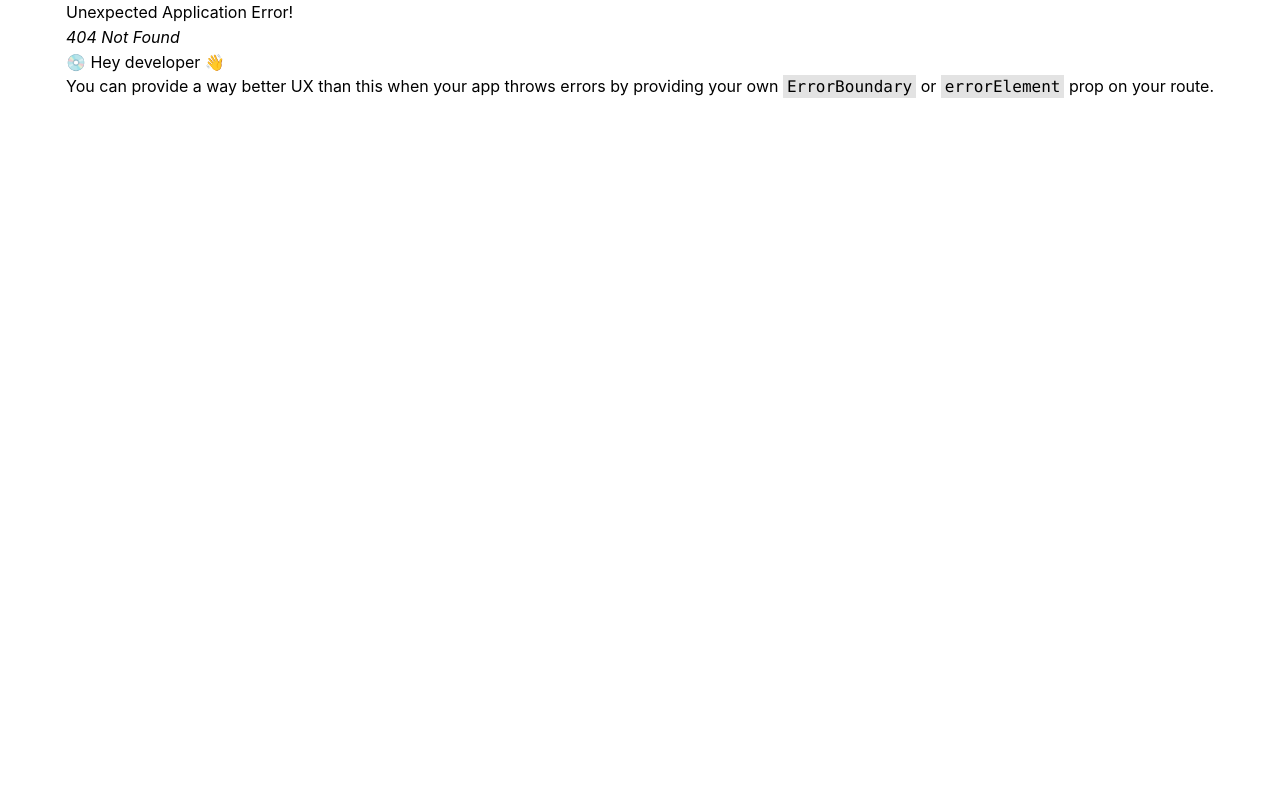
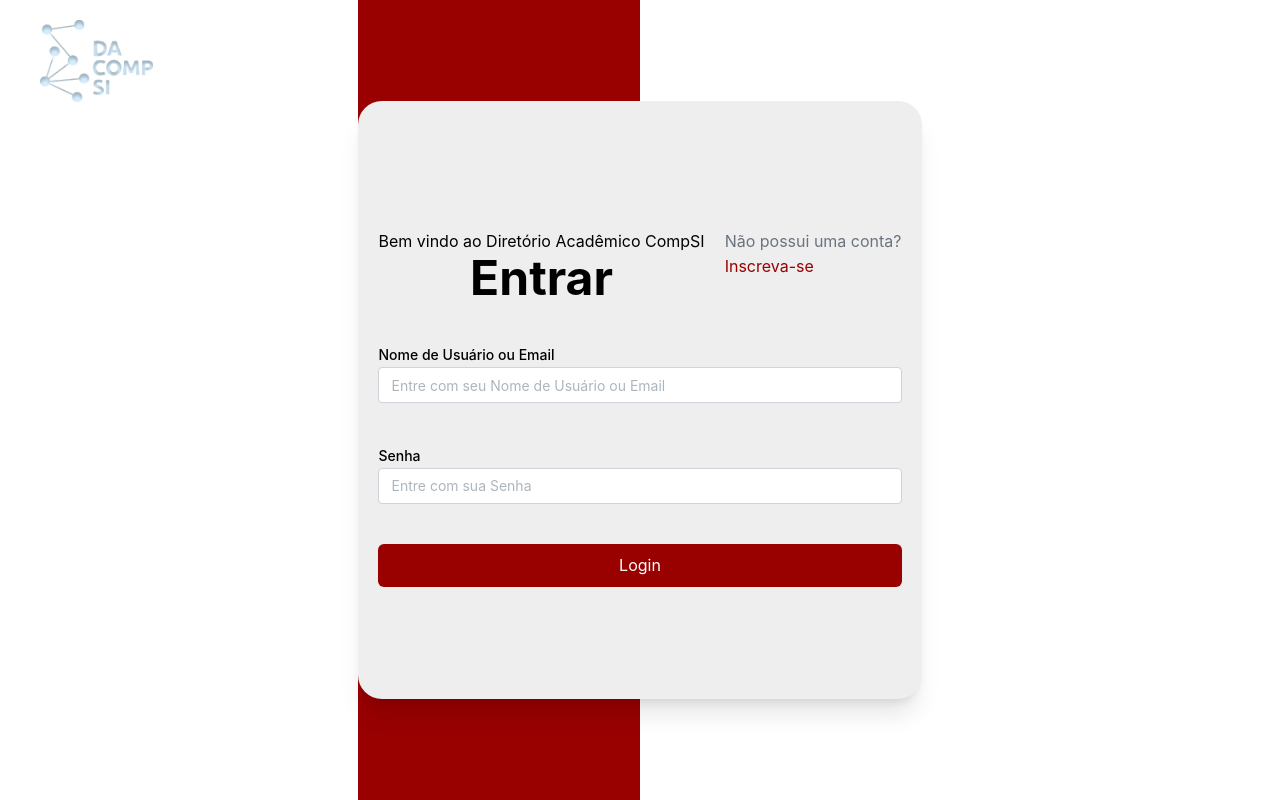
Before and after one commit to Vipigal/dacompsi-web-client, a React (Vite) app: page /login in a window 1280 px wide. Before the commit this address had no page. Built offline with nearby package versions, Linux system fonts and the light colour scheme.

Commit message:
criada base da pagina de login

```diff
--- a/package.json
+++ b/package.json
@@ -10,6 +10,7 @@
     "preview": "vite preview"
   },
   "dependencies": {
+    "@fvilers/disable-react-devtools": "^1.3.0",
     "@mantine/core": "^7.1.2",
     "@mantine/hooks": "^7.1.2",
     "@tabler/icons-react": "^2.38.0",
--- /dev/null
+++ b/src/components/Button.tsx
@@ -0,0 +1,27 @@
+import { ButtonHTMLAttributes, ReactNode } from "react";
+import { twMerge } from "tailwind-merge";
+
+interface IButtonProps extends ButtonHTMLAttributes<HTMLButtonElement> {
+  variant?: "default";
+  className?: string;
+  children?: ReactNode;
+}
+
+export default function Button({
+  variant,
+  className,
+  children,
+  ...rest
+}: IButtonProps) {
+  const mergedClassName = variant
+    ? twMerge(
+        "rounded-md bg-red-dacompsi hover:bg-red-900 text-white py-2 self-center",
+        className
+      )
+    : "";
+  return (
+    <button className={mergedClassName} {...rest}>
+      {children}
+    </button>
+  );
+}
--- a/src/components/Container.tsx
+++ b/src/components/Container.tsx
@@ -2,7 +2,7 @@ import { ReactElement } from "react";
 import { twMerge } from "tailwind-merge";
 
 interface IContainerProps {
-  children: ReactElement[];
+  children: ReactElement[] | ReactElement;
   className?: string;
 }
 
--- a/src/components/Navbar.tsx
+++ b/src/components/Navbar.tsx
@@ -7,7 +7,7 @@ const LOGO_HEIGHT = 150;
 
 export const Navbar = () => {
   return (
-    <nav className="bg-red-dacompsi w-full flex items-center justify-between p-1 pb-1 pr-12 pl-6 h-full">
+    <nav className="bg-red-dacompsi w-full flex items-center justify-between p-1 pb-1 pr-12 pl-6 h-full max-h-[70px]">
       <img
         src={logo_dacompsi}
         alt="logo dacompsi"
@@ -17,7 +17,7 @@ export const Navbar = () => {
       />
       <div className="flex gap-10 justify-center items-center h-full">
         <a
-          href="#da"
+          href="/#da"
           className="h-full hover:border-b hover:border-b-white flex items-center justify-center"
         >
           <span className="text-black hover:text-white transition-all ease-in-out duration-300 hover:scale-105">
@@ -25,7 +25,7 @@ export const Navbar = () => {
           </span>
         </a>
         <a
-          href="#gestao"
+          href="/#gestao"
           className="h-full hover:border-b hover:border-b-white flex items-center justify-center"
         >
           <span className="text-black hover:text-white transition-all ease-in-out duration-300 hover:scale-105">
@@ -33,7 +33,7 @@ export const Navbar = () => {
           </span>
         </a>
         <a
-          href="#ajuda"
+          href="/#ajuda"
           className="h-full hover:border-b hover:border-b-white flex items-center justify-center"
         >
           <span className="text-black hover:text-white transition-all ease-in-out duration-300 hover:scale-105">
--- a/src/config/router.tsx
+++ b/src/config/router.tsx
@@ -1,6 +1,7 @@
 import { createBrowserRouter } from "react-router-dom";
 import App from "../App.tsx";
 import Home from "../pages/Home.tsx";
+import Login from "../pages/Login.tsx";
 
 const router = createBrowserRouter([
   {
@@ -13,6 +14,10 @@ const router = createBrowserRouter([
       },
     ],
   },
+  {
+    path: "/login",
+    element: <Login />,
+  },
 ]);
 
 export default router;
--- a/src/main.tsx
+++ b/src/main.tsx
@@ -5,6 +5,11 @@ import { RouterProvider } from "react-router-dom";
 import router from "./config/router";
 import { MantineProvider } from "@mantine/core";
 import "@mantine/core/styles.css";
+import { disableReactDevTools } from "@fvilers/disable-react-devtools";
+
+if (import.meta.env.PROD) {
+  disableReactDevTools();
+}
 
 ReactDOM.createRoot(document.getElementById("root")!).render(
   <React.StrictMode>
--- /dev/null
+++ b/src/pages/Login.tsx
@@ -0,0 +1,83 @@
+import Container from "../components/Container";
+import { LogoDacompsiSizes } from "../utils/LogoSizes";
+import logo_dacompsi from "../assets/dacompsi_logo_branca.png";
+import { useEffect, useState } from "react";
+import { disableReactDevTools } from "@fvilers/disable-react-devtools";
+import { Link } from "react-router-dom";
+import { TextInput } from "@mantine/core";
+import Button from "../components/Button";
+
+interface LoginForm {
+  login: string;
+  password: string;
+}
+
+const initialFormFieldsLogin: LoginForm = {
+  login: "",
+  password: "",
+};
+
+const Login = () => {
+  const [formFields, setFormFields] = useState(initialFormFieldsLogin);
+
+  useEffect(() => {
+    console.log(formFields);
+  }, [formFields]);
+
+  if (import.meta.env.PROD) {
+    disableReactDevTools();
+  }
+
+  return (
+    <Container className="h-screen bg-gradient-to-r from-red-dacompsi from-50% to-white to-50% justify-center">
+      <div className="absolute top-5 left-10">
+        <Link to="/">
+          <img
+            src={logo_dacompsi}
+            alt="logo dacompsi"
+            width={LogoDacompsiSizes.width.medium}
+            height={LogoDacompsiSizes.height.medium}
+          />
+        </Link>
+      </div>
+      <div className="bg-gray-complementary flex flex-col gap-10 items-center justify-center max-w-xl pb-28 px-5 pt-32 self-center justify-self-center min-h-min rounded-3xl shadow-xl">
+        <div className="flex gap-5">
+          <div className="flex flex-col justify-center items-center">
+            <span className="text-black">
+              Bem vindo ao Diretório Acadêmico CompSI
+            </span>
+            <span className="text-black text-5xl font-bold">Entrar</span>
+          </div>
+          <div className="flex flex-col">
+            <span className="text-gray-500">Não possui uma conta?</span>
+            <span className="text-red-dacompsi">Inscreva-se</span>
+          </div>
+        </div>
+        <TextInput
+          label="Nome de Usuário ou Email"
+          placeholder="Entre com seu Nome de Usuário ou Email"
+          value={formFields.login}
+          onChange={(e) =>
+            setFormFields((prev) => ({ ...prev, login: e.target.value }))
+          }
+          className="w-full"
+        />
+        <TextInput
+          label="Senha"
+          placeholder="Entre com sua Senha"
+          value={formFields.password}
+          onChange={(e) =>
+            setFormFields((prev) => ({ ...prev, password: e.target.value }))
+          }
+          className="w-full"
+          type="password"
+        />
+        <Button className="w-full rounded-md" variant="default">
+          Login
+        </Button>
+      </div>
+    </Container>
+  );
+};
+
+export default Login;
--- /dev/null
+++ b/src/utils/LogoSizes.ts
@@ -0,0 +1,27 @@
+const RAZAO_LOGO_DACOMPSI = 0.565;
+const LOGO_SMALL_HEIGHT_DACOMPSI = 150;
+const LOGO_MEDIUM_HEIGHT_DACOMPSI = 200;
+
+interface LogoSizes {
+  width: {
+    small: number;
+    medium: number;
+    big?: number;
+  };
+  height: {
+    small: number;
+    medium: number;
+    big?: number;
+  };
+}
+
+export const LogoDacompsiSizes: LogoSizes = {
+  width: {
+    small: RAZAO_LOGO_DACOMPSI * LOGO_SMALL_HEIGHT_DACOMPSI,
+    medium: RAZAO_LOGO_DACOMPSI * LOGO_MEDIUM_HEIGHT_DACOMPSI,
+  },
+  height: {
+    small: LOGO_SMALL_HEIGHT_DACOMPSI,
+    medium: LOGO_MEDIUM_HEIGHT_DACOMPSI,
+  },
+};
--- /dev/null
+++ b/src/utils/Roles.ts
@@ -0,0 +1 @@
+export default ["Aluno", "Admin", "Gerencia"];
--- a/tailwind.config.js
+++ b/tailwind.config.js
@@ -9,7 +9,8 @@ export default {
 			colors: {
 				'red-dacompsi': '#990100',
 				'dark-red-dacompsi': '#4B0000',
-				'gray-dacompsi': '#333333'
+				'gray-dacompsi': '#333333',
+				'gray-complementary': '#EEEEEE'
 			}
 		},
   },
```
Also changed, not shown: 1 other file (tests, documents, lock files or other folders).
